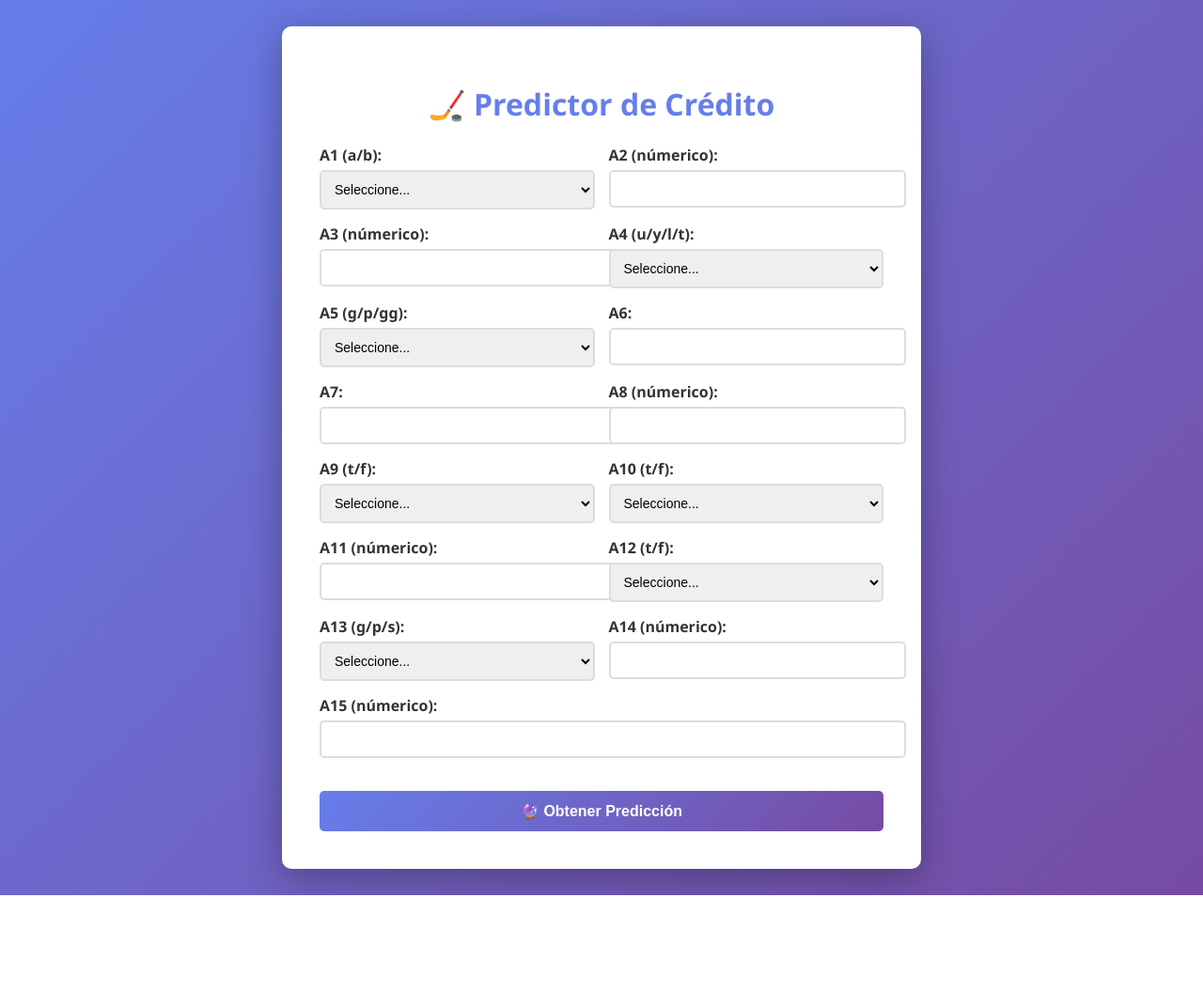
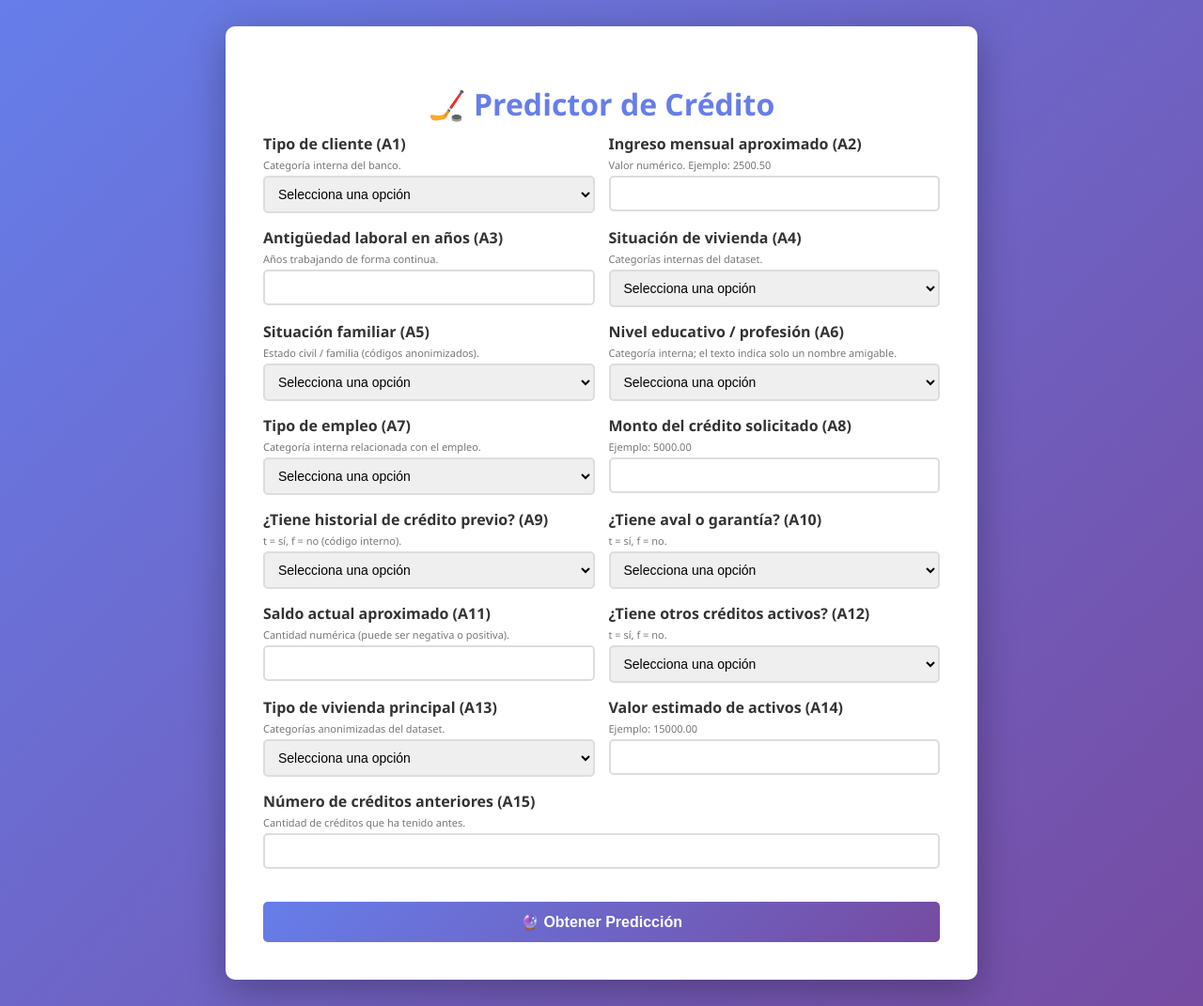
Before and after one commit to DavidCano12/credit-approval-app, a Flask app: page / in a window 1280 px wide. Shown: the whole page at 94% size. Before the commit the page ends 953 px from the top, so only its background shows below. Run offline with Flask 3, Linux system fonts and the light colour scheme.

Commit message:
html actualizado

```diff
--- a/templates/form.html
+++ b/templates/form.html
@@ -19,153 +19,284 @@
             border-radius: 10px;
             box-shadow: 0 10px 40px rgba(0,0,0,0.3);
             padding: 40px;
-            max-width: 600px;
+            max-width: 720px;
             width: 100%;
         }
-        h1 { color: #667eea; text-align: center; }
+        h1 {
+            color: #667eea;
+            text-align: center;
+            margin-bottom: 10px;
+        }
+        p.desc {
+            font-size: 13px;
+            color: #555;
+            text-align: center;
+            margin-bottom: 25px;
+        }
         .form-group { margin-bottom: 15px; }
-        label { display: block; margin-bottom: 5px; color: #333; font-weight: 600; }
-        input, select { width: 100%; padding: 10px; border: 2px solid #ddd; border-radius: 5px; font-size: 14px; }
-        .form-row { display: grid; grid-template-columns: 1fr 1fr; gap: 15px; }
-        button { width: 100%; padding: 12px; background: linear-gradient(135deg, #667eea 0%, #764ba2 100%); color: white; border: none; border-radius: 5px; font-size: 16px; cursor: pointer; margin-top: 20px; font-weight: bold; }
-        button:hover { transform: translateY(-2px); box-shadow: 0 5px 20px rgba(102, 126, 234, 0.4); }
-        #resultado { margin-top: 30px; padding: 20px; border-radius: 5px; text-align: center; display: none; }
-        #resultado.aprobado { background: #d4edda; border: 2px solid #28a745; color: #155724; }
-        #resultado.rechazado { background: #f8d7da; border: 2px solid #dc3545; color: #721c24; }
+        label {
+            display: block;
+            margin-bottom: 4px;
+            color: #333;
+            font-weight: 600;
+        }
+        .help-text {
+            display: block;
+            font-size: 11px;
+            color: #777;
+            margin-bottom: 4px;
+        }
+        input, select {
+            width: 100%;
+            padding: 9px 10px;
+            border: 2px solid #ddd;
+            border-radius: 5px;
+            font-size: 14px;
+            box-sizing: border-box;
+        }
+        .form-row {
+            display: grid;
+            grid-template-columns: 1fr 1fr;
+            gap: 15px;
+        }
+        button {
+            width: 100%;
+            padding: 12px;
+            background: linear-gradient(135deg, #667eea 0%, #764ba2 100%);
+            color: white;
+            border: none;
+            border-radius: 5px;
+            font-size: 16px;
+            cursor: pointer;
+            margin-top: 20px;
+            font-weight: bold;
+        }
+        button:hover {
+            transform: translateY(-2px);
+            box-shadow: 0 5px 20px rgba(102, 126, 234, 0.4);
+        }
+        #resultado {
+            margin-top: 30px;
+            padding: 20px;
+            border-radius: 5px;
+            text-align: center;
+            display: none;
+        }
+        #resultado.aprobado {
+            background: #d4edda;
+            border: 2px solid #28a745;
+            color: #155724;
+        }
+        #resultado.rechazado {
+            background: #f8d7da;
+            border: 2px solid #dc3545;
+            color: #721c24;
+        }
     </style>
 </head>
 <body>
     <div class="container">
         <h1>🏒 Predictor de Crédito</h1>
         <form id="formulario">
+            <!-- Fila 1 -->
             <div class="form-row">
                 <div class="form-group">
-                    <label for="A1">A1 (a/b):</label>
+                    <label for="A1">Tipo de cliente (A1)</label>
+                    <span class="help-text">Categoría interna del banco.</span>
                     <select id="A1" name="A1" required>
-                        <option value="">Seleccione...</option>
-                        <option value="a">a</option>
-                        <option value="b">b</option>
+                        <option value="">Selecciona una opción</option>
+                        <option value="a">Cliente tipo A</option>
+                        <option value="b">Cliente tipo B</option>
                     </select>
                 </div>
                 <div class="form-group">
-                    <label for="A2">A2 (númerico):</label>
+                    <label for="A2">Ingreso mensual aproximado (A2)</label>
+                    <span class="help-text">Valor numérico. Ejemplo: 2500.50</span>
                     <input type="number" id="A2" name="A2" step="0.01" required>
                 </div>
             </div>
+
+            <!-- Fila 2 -->
             <div class="form-row">
                 <div class="form-group">
-                    <label for="A3">A3 (númerico):</label>
-                    <input type="number" id="A3" name="A3" step="0.01" required>
+                    <label for="A3">Antigüedad laboral en años (A3)</label>
+                    <span class="help-text">Años trabajando de forma continua.</span>
+                    <input type="number" id="A3" name="A3" step="0.1" required>
                 </div>
                 <div class="form-group">
-                    <label for="A4">A4 (u/y/l/t):</label>
+                    <label for="A4">Situación de vivienda (A4)</label>
+                    <span class="help-text">Categorías internas del dataset.</span>
                     <select id="A4" name="A4" required>
-                        <option value="">Seleccione...</option>
-                        <option value="u">u</option>
-                        <option value="y">y</option>
-                        <option value="l">l</option>
-                        <option value="t">t</option>
+                        <option value="">Selecciona una opción</option>
+                        <option value="u">Vivienda propia (u)</option>
+                        <option value="y">Vivienda alquilada (y)</option>
+                        <option value="l">Con familiares (l)</option>
+                        <option value="t">Otra situación (t)</option>
                     </select>
                 </div>
             </div>
+
+            <!-- Fila 3 -->
             <div class="form-row">
                 <div class="form-group">
-                    <label for="A5">A5 (g/p/gg):</label>
+                    <label for="A5">Situación familiar (A5)</label>
+                    <span class="help-text">Estado civil / familia (códigos anonimizados).</span>
                     <select id="A5" name="A5" required>
-                        <option value="">Seleccione...</option>
-                        <option value="g">g</option>
-                        <option value="p">p</option>
-                        <option value="gg">gg</option>
+                        <option value="">Selecciona una opción</option>
+                        <option value="g">Categoría familiar G</option>
+                        <option value="p">Categoría familiar P</option>
+                        <option value="gg">Categoría familiar GG</option>
                     </select>
                 </div>
                 <div class="form-group">
-                    <label for="A6">A6:</label>
-                    <input type="text" id="A6" name="A6" required>
+                    <label for="A6">Nivel educativo / profesión (A6)</label>
+                    <span class="help-text">Categoría interna; el texto indica solo un nombre amigable.</span>
+                    <select id="A6" name="A6" required>
+                        <option value="">Selecciona una opción</option>
+                        <option value="c">Categoría C</option>
+                        <option value="d">Categoría D</option>
+                        <option value="cc">Categoría CC</option>
+                        <option value="i">Categoría I</option>
+                        <option value="j">Categoría J</option>
+                        <option value="k">Categoría K</option>
+                        <option value="m">Categoría M</option>
+                        <option value="r">Categoría R</option>
+                        <option value="q">Categoría Q</option>
+                        <option value="w">Categoría W</option>
+                        <option value="x">Categoría X</option>
+                        <option value="e">Categoría E</option>
+                        <option value="aa">Categoría AA</option>
+                        <option value="ff">Categoría FF</option>
+                    </select>
                 </div>
             </div>
+
+            <!-- Fila 4 -->
             <div class="form-row">
                 <div class="form-group">
-                    <label for="A7">A7:</label>
-                    <input type="text" id="A7" name="A7" required>
+                    <label for="A7">Tipo de empleo (A7)</label>
+                    <span class="help-text">Categoría interna relacionada con el empleo.</span>
+                    <select id="A7" name="A7" required>
+                        <option value="">Selecciona una opción</option>
+                        <option value="v">Categoría V</option>
+                        <option value="h">Categoría H</option>
+                        <option value="bb">Categoría BB</option>
+                        <option value="j">Categoría J</option>
+                        <option value="n">Categoría N</option>
+                        <option value="z">Categoría Z</option>
+                        <option value="dd">Categoría DD</option>
+                        <option value="ff">Categoría FF</option>
+                        <option value="o">Categoría O</option>
+                    </select>
                 </div>
                 <div class="form-group">
-                    <label for="A8">A8 (númerico):</label>
+                    <label for="A8">Monto del crédito solicitado (A8)</label>
+                    <span class="help-text">Ejemplo: 5000.00</span>
                     <input type="number" id="A8" name="A8" step="0.01" required>
                 </div>
             </div>
+
+            <!-- Fila 5 -->
             <div class="form-row">
                 <div class="form-group">
-                    <label for="A9">A9 (t/f):</label>
+                    <label for="A9">¿Tiene historial de crédito previo? (A9)</label>
+                    <span class="help-text">t = sí, f = no (código interno).</span>
                     <select id="A9" name="A9" required>
-                        <option value="">Seleccione...</option>
-                        <option value="t">t</option>
-                        <option value="f">f</option>
+                        <option value="">Selecciona una opción</option>
+                        <option value="t">Sí (t)</option>
+                        <option value="f">No (f)</option>
                     </select>
                 </div>
                 <div class="form-group">
-                    <label for="A10">A10 (t/f):</label>
+                    <label for="A10">¿Tiene aval o garantía? (A10)</label>
+                    <span class="help-text">t = sí, f = no.</span>
                     <select id="A10" name="A10" required>
-                        <option value="">Seleccione...</option>
-                        <option value="t">t</option>
-                        <option value="f">f</option>
+                        <option value="">Selecciona una opción</option>
+                        <option value="t">Sí (t)</option>
+                        <option value="f">No (f)</option>
                     </select>
                 </div>
             </div>
+
+            <!-- Fila 6 -->
             <div class="form-row">
                 <div class="form-group">
-                    <label for="A11">A11 (númerico):</label>
+                    <label for="A11">Saldo actual aproximado (A11)</label>
+                    <span class="help-text">Cantidad numérica (puede ser negativa o positiva).</span>
                     <input type="number" id="A11" name="A11" step="0.01" required>
                 </div>
                 <div class="form-group">
-                    <label for="A12">A12 (t/f):</label>
+                    <label for="A12">¿Tiene otros créditos activos? (A12)</label>
+                    <span class="help-text">t = sí, f = no.</span>
                     <select id="A12" name="A12" required>
-                        <option value="">Seleccione...</option>
-                        <option value="t">t</option>
-                        <option value="f">f</option>
+                        <option value="">Selecciona una opción</option>
+                        <option value="t">Sí (t)</option>
+                        <option value="f">No (f)</option>
                     </select>
                 </div>
             </div>
+
+            <!-- Fila 7 -->
             <div class="form-row">
                 <div class="form-group">
-                    <label for="A13">A13 (g/p/s):</label>
+                    <label for="A13">Tipo de vivienda principal (A13)</label>
+                    <span class="help-text">Categorías anonimizadas del dataset.</span>
                     <select id="A13" name="A13" required>
-                        <option value="">Seleccione...</option>
-                        <option value="g">g</option>
-                        <option value="p">p</option>
-                        <option value="s">s</option>
+                        <option value="">Selecciona una opción</option>
+                        <option value="g">Vivienda propia (g)</option>
+                        <option value="p">Alquilada (p)</option>
+                        <option value="s">Otra (s)</option>
                     </select>
                 </div>
                 <div class="form-group">
-                    <label for="A14">A14 (númerico):</label>
+                    <label for="A14">Valor estimado de activos (A14)</label>
+                    <span class="help-text">Ejemplo: 15000.00</span>
                     <input type="number" id="A14" name="A14" step="0.01" required>
                 </div>
             </div>
+
+            <!-- A15 -->
             <div class="form-group">
-                <label for="A15">A15 (númerico):</label>
-                <input type="number" id="A15" name="A15" step="0.01" required>
+                <label for="A15">Número de créditos anteriores (A15)</label>
+                <span class="help-text">Cantidad de créditos que ha tenido antes.</span>
+                <input type="number" id="A15" name="A15" step="1" required>
             </div>
+
             <button type="submit">🔮 Obtener Predicción</button>
         </form>
+
         <div id="resultado"></div>
     </div>
+
     <script>
         document.getElementById('formulario').addEventListener('submit', async (e) => {
             e.preventDefault();
             const resultado = document.getElementById('resultado');
             const formData = new FormData(document.getElementById('formulario'));
+
             try {
-                const response = await fetch('/predict', { method: 'POST', body: formData });
+                const response = await fetch('/predict', {
+                    method: 'POST',
+                    body: formData
+                });
                 const data = await response.json();
+
                 if (response.ok) {
                     const esAprobado = data.resultado.includes('APROBADO');
                     resultado.className = esAprobado ? 'aprobado' : 'rechazado';
-                    resultado.innerHTML = `<div><strong>${data.resultado}</strong></div><div>Probabilidad: ${data.probabilidad}</div><div>Confianza: ${data.confianza}</div>`;
+                    resultado.innerHTML = `
+                        <div><strong>${data.resultado}</strong></div>
+                        <div>Probabilidad: ${data.probabilidad}</div>
+                        <div>Confianza: ${data.confianza}</div>
+                    `;
                     resultado.style.display = 'block';
                 } else {
+                    resultado.className = '';
                     resultado.innerHTML = `<div style="color:red;">Error: ${data.error}</div>`;
                     resultado.style.display = 'block';
                 }
             } catch (error) {
+                resultado.className = '';
                 resultado.innerHTML = `<div style="color:red;">Error de conexión</div>`;
                 resultado.style.display = 'block';
             }
```
